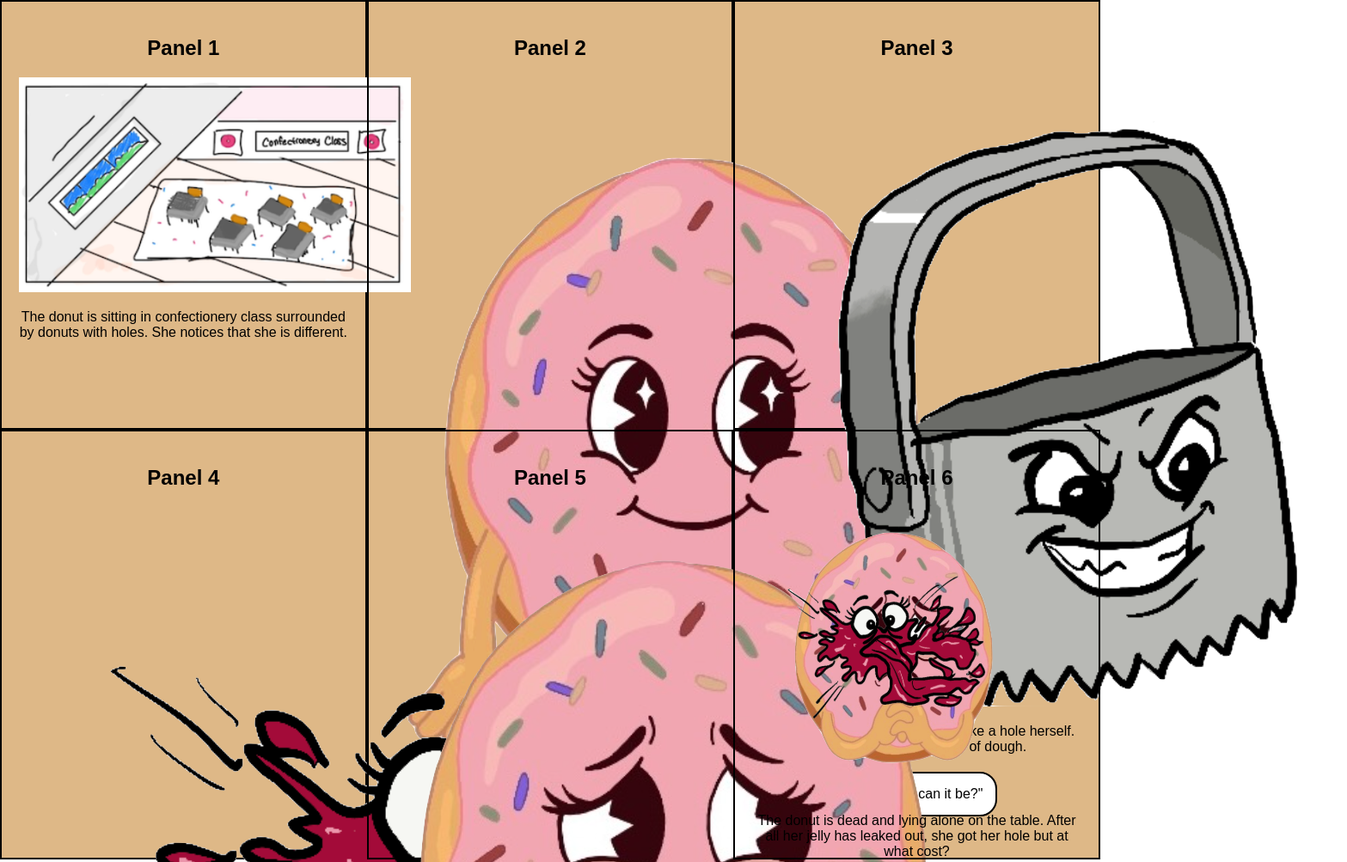
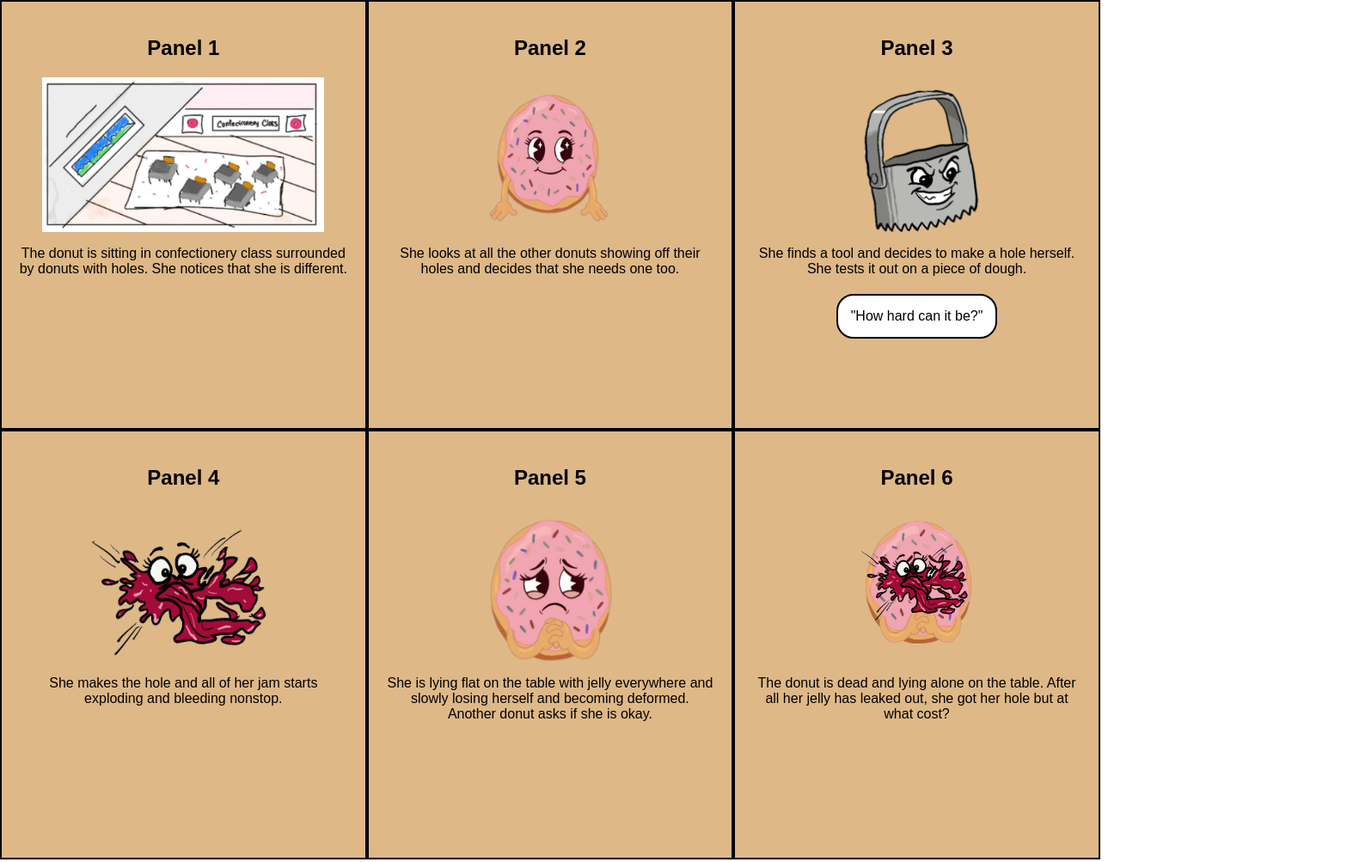
Before and after one commit to Aljazeialkaabi/comicproject2donut, a plain HTML site: page index.html in a window 1280 px wide. Shown: the top 1003 px of the page at 86% size, 1567 px wide, since content can reach past the window. Drawn offline with Linux system fonts and the light colour scheme; files whose address does not match are found by name.

Commit message:
Refactor CSS for main background and add img styles

```diff
--- a/style.css
+++ b/style.css
@@ -6,7 +6,15 @@ body {
 main {
     display: flex;
     flex-wrap: wrap;
-    background-color:burlywood;
+    background-color: burlywood;
+}
+
+img {
+    max-width: 100%;
+    max-height: 180px;
+    object-fit: contain;
+    display: block;
+    margin: 0 auto;
 }
 
 section {
```
